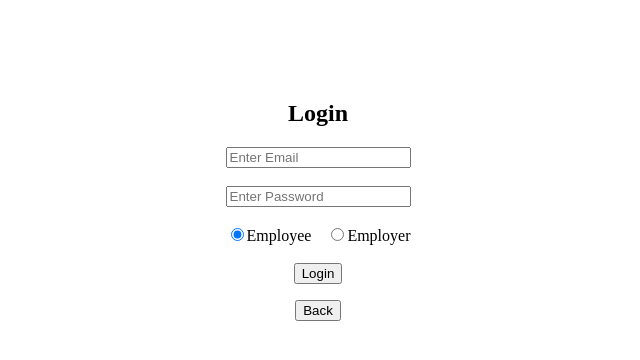
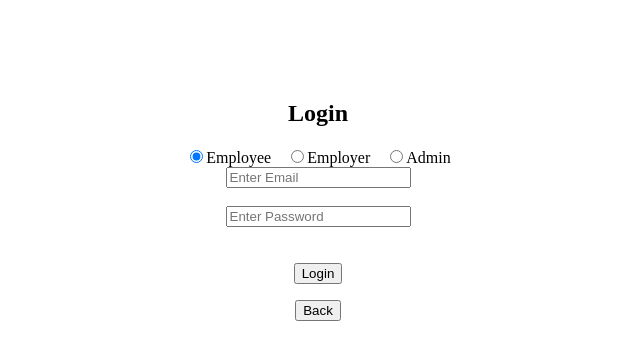
Before and after one commit to Vishwasm485/freelancehub, a React (Create React App) app in the folder frontend/: page / in a window 1280 px wide. Both pictures are taken after a click on the button "Login". Shown: the top 360 px of the page, without its empty margins (322-962 px from the left). Built offline with nearby package versions, Linux system fonts and the light colour scheme.

Commit message:
feat: added admin role support in login

```diff
--- a/frontend/src/pages/Login.js
+++ b/frontend/src/pages/Login.js
@@ -40,6 +40,9 @@ function Login({ setPage }) {
           } else if (data.role === "employer") {
             setPage("employer");
           }
+           else if (data.role === "admin") {
+           setPage("admin");
+          }
         }
       })
       .catch(err => {
@@ -52,19 +55,6 @@ function Login({ setPage }) {
     <div style={{ textAlign: "center", marginTop: "100px" }}>
       <h2>Login</h2>
 
-      <input
-        type="email"
-        placeholder="Enter Email"
-        onChange={(e) => setEmail(e.target.value)}
-      /><br /><br />
-
-      <input
-        type="password"
-        placeholder="Enter Password"
-        onChange={(e) => setPassword(e.target.value)}
-      /><br /><br />
-
-      {/* Role Selection */}
       <div>
         <label>
           <input
@@ -85,7 +75,30 @@ function Login({ setPage }) {
           />
           Employer
         </label>
+
+        <label style={{ marginLeft: "15px" }}>
+          <input
+            type="radio"
+            value="admin"
+            checked={role === "admin"}
+            onChange={(e) => setRole(e.target.value)}
+          />
+          Admin
+        </label>
       </div>
+
+      <input
+        type="email"
+        placeholder="Enter Email"
+        onChange={(e) => setEmail(e.target.value)}
+      /><br /><br />
+
+      <input
+        type="password"
+        placeholder="Enter Password"
+        onChange={(e) => setPassword(e.target.value)}
+      /><br /><br />
+
 
       <br />
 
```
